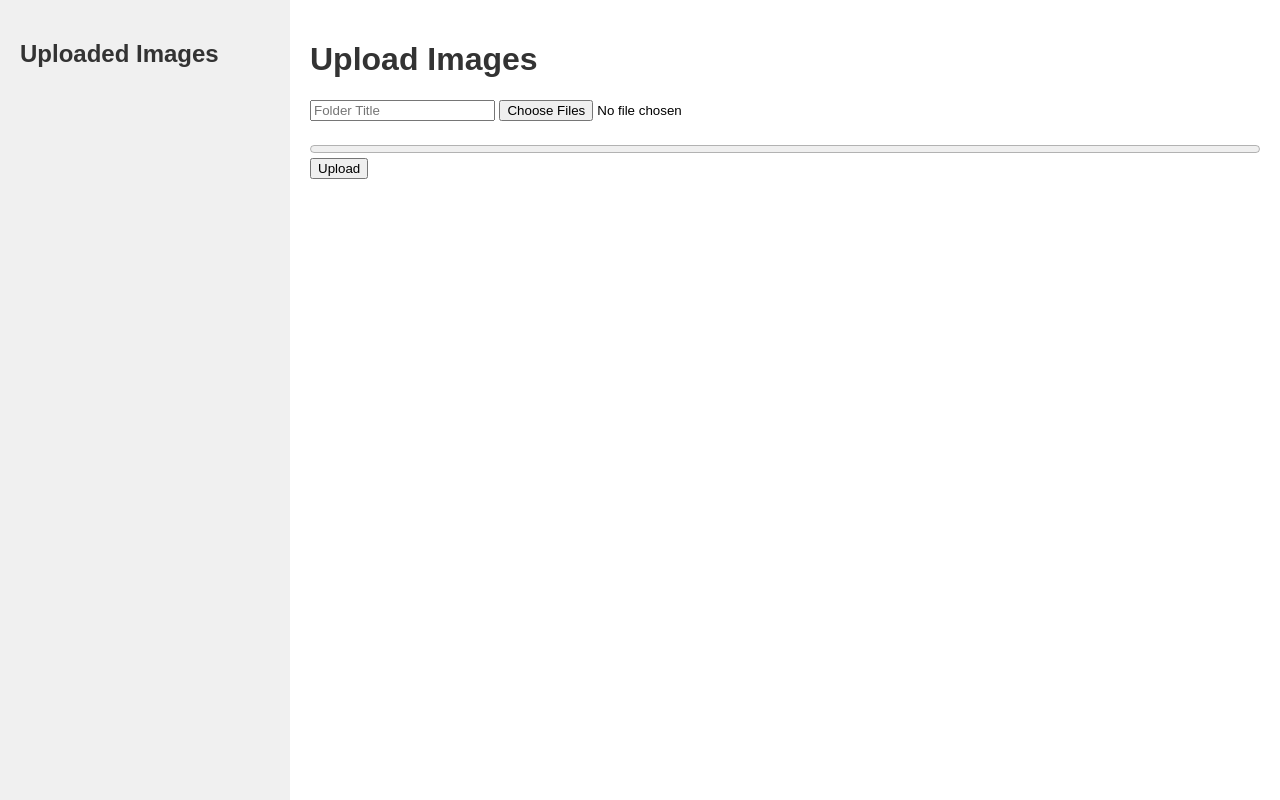
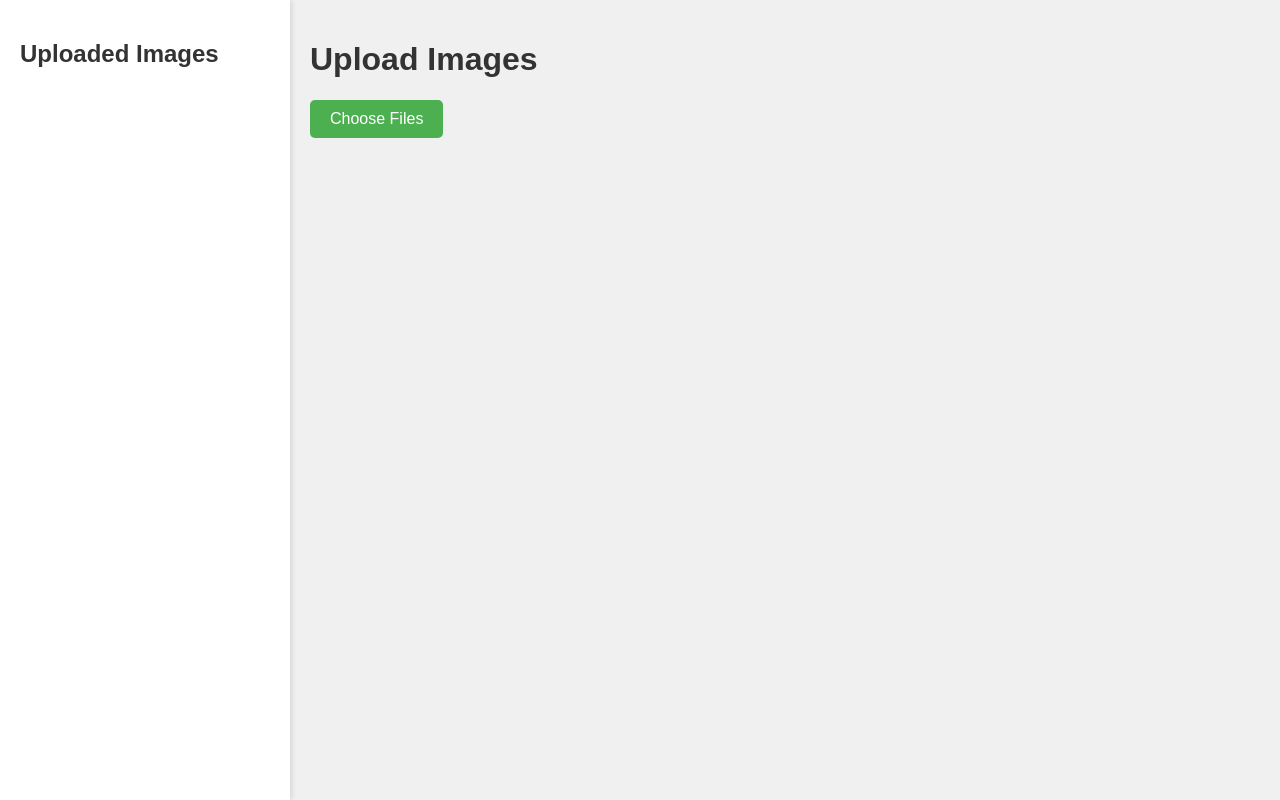
Before and after one commit to Suraj6E/3d-product-visualization, a Flask app: page / in a window 1280 px wide. Run offline with Flask 3, Linux system fonts and the light colour scheme.

Commit message:
update - sidebar now working, new feature - save the pics using save pic button which allows preview and delete before saving

```diff
--- a/app.py
+++ b/app.py
@@ -1,7 +1,6 @@
-from flask import Flask, render_template, request, redirect, url_for, flash, jsonify
+from flask import Flask, render_template, request, redirect, url_for, jsonify, send_from_directory
 import os
 from werkzeug.utils import secure_filename
-from models.template_model import process_images
 
 app = Flask(__name__)
 app.config['UPLOAD_FOLDER'] = 'static/uploads/'
@@ -27,8 +26,7 @@ def index():
 @app.route('/upload', methods=['POST'])
 def upload_images():
     if 'files[]' not in request.files:
-        flash('No file part', 'error')
-        return redirect(url_for('index'))
+        return jsonify({'success': False, 'message': 'No file part'})
 
     files = request.files.getlist('files[]')
     folder_title = request.form.get('folder_title', 'Untitled')
@@ -37,24 +35,28 @@ def upload_images():
     if not os.path.exists(folder_path):
         os.makedirs(folder_path)
 
+    uploaded_files = []
     for file in files:
         if file and file.filename != '':
             filename = secure_filename(file.filename)
             file_path = os.path.join(folder_path, filename)
             file.save(file_path)
+            uploaded_files.append(filename)
 
-    flash('Files uploaded successfully', 'success')
-    return redirect(url_for('index'))
+    return jsonify({'success': True, 'message': 'Files uploaded successfully', 'files': uploaded_files})
 
-@app.route('/delete/<folder>/<filename>', methods=['POST'])
-def delete_image(folder, filename):
-    file_path = os.path.join(app.config['UPLOAD_FOLDER'], folder, filename)
-    if os.path.exists(file_path):
-        os.remove(file_path)
-        flash('Image deleted successfully', 'success')
+@app.route('/get_images/<folder>')
+def get_images(folder):
+    folder_path = os.path.join(app.config['UPLOAD_FOLDER'], folder)
+    if os.path.exists(folder_path):
+        images = [f for f in os.listdir(folder_path) if f.lower().endswith(('.png', '.jpg', '.jpeg', '.gif'))]
+        return jsonify({'success': True, 'images': images})
     else:
-        flash('Image not found', 'error')
-    return redirect(url_for('index'))
+        return jsonify({'success': False, 'message': 'Folder not found'})
+
+@app.route('/get_image/<folder>/<filename>')
+def get_image(folder, filename):
+    return send_from_directory(os.path.join(app.config['UPLOAD_FOLDER'], folder), filename)
 
 if __name__ == '__main__':
     app.run(debug=True)
--- /dev/null
+++ b/folders.json
@@ -0,0 +1 @@
+{"my pic": [], "product names": [], "test": []}
--- a/static/css/styles.css
+++ b/static/css/styles.css
@@ -2,6 +2,7 @@ body {
     font-family: Arial, sans-serif;
     margin: 0;
     padding: 0;
+    background-color: #f0f0f0;
 }
 
 .container {
@@ -11,9 +12,10 @@ body {
 
 .sidebar {
     width: 250px;
-    background-color: #f0f0f0;
+    background-color: #ffffff;
     padding: 20px;
     overflow-y: auto;
+    box-shadow: 2px 0 5px rgba(0,0,0,0.1);
 }
 
 .content {
@@ -26,89 +28,95 @@ h1, h2, h3 {
     color: #333;
 }
 
-form {
+.folder {
+    margin-bottom: 15px;
+    cursor: pointer;
+    padding: 10px;
+    border-radius: 5px;
+    transition: background-color 0.3s ease;
+}
+
+.folder:hover {
+    background-color: #f0f0f0;
+}
+
+#upload-area, #folder-save-area {
     margin-bottom: 20px;
 }
 
-.folder {
-    margin-bottom: 15px;
+#folder-title {
+    width: calc(100% - 22px);
+    padding: 10px;
+    margin-bottom: 10px;
+    border: 1px solid #ddd;
+    border-radius: 5px;
 }
 
-.folder h3 {
-    margin-bottom: 5px;
+.custom-file-upload, .save-btn {
+    display: inline-block;
+    padding: 10px 20px;
+    cursor: pointer;
+    background-color: #4CAF50;
+    color: white;
+    border: none;
+    border-radius: 5px;
+    transition: background-color 0.3s ease;
 }
 
-.folder ul {
-    list-style-type: none;
-    padding-left: 10px;
-}
-
-.gallery {
-    display: flex;
-    flex-wrap: wrap;
-    gap: 20px;
-}
-
-.image-container {
-    border: 1px solid #ddd;
-    padding: 10px;
-    border-radius: 8px;
-    background-color: #f9f9f9;
-    text-align: center;
-}
-
-.image-container img {
-    max-width: 100%;
-    height: auto;
-    border-radius: 8px;
-}
-
-.alert {
-    padding: 10px;
-    margin-bottom: 15px;
-    border-radius: 4px;
-}
-
-.alert-success {
-    background-color: #d4edda;
-    border-color: #c3e6cb;
-    color: #155724;
-}
-
-.alert-error {
-    background-color: #f8d7da;
-    border-color: #f5c6cb;
-    color: #721c24;
+.custom-file-upload:hover, .save-btn:hover {
+    background-color: #45a049;
 }
 
 #preview {
     display: flex;
     flex-wrap: wrap;
     gap: 10px;
-    margin-top: 10px;
+    margin-top: 20px;
 }
 
-#preview img {
-    max-width: 100px;
-    max-height: 100px;
-    object-fit: cover;
+.preview-image-container {
+    position: relative;
+    width: 100px;
+    height: 100px;
 }
 
-#upload-progress {
+.preview-image {
     width: 100%;
-    margin-top: 10px;
+    height: 100%;
+    object-fit: cover;
+    border-radius: 5px;
 }
 
-.delete-btn {
-    background-color: #dc3545;
-    color: white;
+.remove-image {
+    position: absolute;
+    top: 5px;
+    right: 5px;
+    background-color: rgba(255, 255, 255, 0.7);
     border: none;
-    padding: 5px 10px;
-    border-radius: 4px;
+    border-radius: 50%;
+    width: 20px;
+    height: 20px;
+    font-size: 12px;
+    line-height: 20px;
+    text-align: center;
     cursor: pointer;
-    margin-top: 5px;
 }
 
-.delete-btn:hover {
-    background-color: #c82333;
+#gallery {
+    display: grid;
+    grid-template-columns: repeat(auto-fill, minmax(200px, 1fr));
+    gap: 20px;
+    margin-top: 20px;
 }
+
+.gallery-image {
+    width: 100%;
+    height: 200px;
+    object-fit: cover;
+    border-radius: 5px;
+    transition: transform 0.3s ease;
+}
+
+.gallery-image:hover {
+    transform: scale(1.05);
+}
--- a/static/js/script.js
+++ b/static/js/script.js
@@ -1,45 +1,112 @@
 document.addEventListener('DOMContentLoaded', (event) => {
     const fileInput = document.getElementById('file-input');
+    const folderTitle = document.getElementById('folder-title');
     const preview = document.getElementById('preview');
-    const uploadForm = document.getElementById('upload-form');
-    const uploadProgress = document.getElementById('upload-progress');
+    const gallery = document.getElementById('gallery');
+    const foldersList = document.getElementById('folders-list');
+    const saveFolderBtn = document.getElementById('save-folder');
+    const folderSaveArea = document.getElementById('folder-save-area');
+
+    let selectedFiles = [];
 
     fileInput.addEventListener('change', function(e) {
+        const newFiles = Array.from(this.files);
+        selectedFiles = [...selectedFiles, ...newFiles];
+        updatePreview();
+        folderSaveArea.style.display = 'block';
+    });
+
+    saveFolderBtn.addEventListener('click', function() {
+        if (selectedFiles.length > 0 && folderTitle.value) {
+            uploadFiles(selectedFiles, folderTitle.value);
+        } else {
+            alert('Please select files and enter a folder title before saving.');
+        }
+    });
+
+    foldersList.addEventListener('click', function(e) {
+        if (e.target.closest('.folder')) {
+            const folderName = e.target.closest('.folder').dataset.folder;
+            displayFolderImages(folderName);
+        }
+    });
+
+    function updatePreview() {
         preview.innerHTML = '';
-        for (let i = 0; i < this.files.length; i++) {
-            const file = this.files[i];
-            if (!file.type.startsWith('image/')){ continue }
+        selectedFiles.forEach((file, index) => {
+            const container = document.createElement('div');
+            container.className = 'preview-image-container';
+
             const img = document.createElement('img');
+            img.className = 'preview-image';
             img.file = file;
-            preview.appendChild(img);
+
+            const removeBtn = document.createElement('button');
+            removeBtn.className = 'remove-image';
+            removeBtn.innerHTML = 'X';
+            removeBtn.addEventListener('click', () => removeImage(index));
+
+            container.appendChild(img);
+            container.appendChild(removeBtn);
+            preview.appendChild(container);
 
             const reader = new FileReader();
             reader.onload = (function(aImg) { return function(e) { aImg.src = e.target.result; }; })(img);
             reader.readAsDataURL(file);
+        });
+    }
+
+    function removeImage(index) {
+        selectedFiles.splice(index, 1);
+        updatePreview();
+        if (selectedFiles.length === 0) {
+            folderSaveArea.style.display = 'none';
         }
-    });
+    }
 
-    uploadForm.addEventListener('submit', function(e) {
-        e.preventDefault();
-        const xhr = new XMLHttpRequest();
-        const formData = new FormData(this);
+    function uploadFiles(files, folderTitle) {
+        const formData = new FormData();
+        formData.append('folder_title', folderTitle);
+        files.forEach(file => {
+            formData.append('files[]', file);
+        });
 
-        xhr.upload.onprogress = function(e) {
-            if (e.lengthComputable) {
-                const percentComplete = (e.loaded / e.total) * 100;
-                uploadProgress.value = percentComplete;
+        fetch('/upload', {
+            method: 'POST',
+            body: formData
+        })
+        .then(response => response.json())
+        .then(data => {
+            if (data.success) {
+                alert('Files uploaded successfully');
+                location.reload();
+            } else {
+                alert('Error uploading files');
             }
-        };
+        })
+        .catch(error => {
+            console.error('Error:', error);
+            alert('An error occurred during the upload');
+        });
+    }
 
-        xhr.onload = function() {
-            if (xhr.status === 200) {
-                window.location.reload();
-            } else {
-                alert('An error occurred during the upload. Please try again.');
-            }
-        };
-
-        xhr.open('POST', this.action, true);
-        xhr.send(formData);
-    });
+    function displayFolderImages(folderName) {
+        gallery.innerHTML = '';
+        fetch(`/get_images/${folderName}`)
+            .then(response => response.json())
+            .then(data => {
+                if (data.success) {
+                    data.images.forEach(image => {
+                        const img = document.createElement('img');
+                        img.src = `/get_image/${folderName}/${image}`;
+                        img.alt = image;
+                        img.className = 'gallery-image';
+                        gallery.appendChild(img);
+                    });
+                } else {
+                    console.error('Error:', data.message);
+                }
+            })
+            .catch(error => console.error('Error:', error));
+    }
 });
--- a/templates/index.html
+++ b/templates/index.html
@@ -10,35 +10,30 @@
     <div class="container">
         <aside class="sidebar">
             <h2>Uploaded Images</h2>
-            {% for folder, images in folders.items() %}
-                <div class="folder">
-                    <h3>{{ folder }}</h3>
-                    <ul>
-                        {% for image in images %}
-                            <li>{{ image }}</li>
-                        {% endfor %}
-                    </ul>
-                </div>
-            {% endfor %}
+            <div id="folders-list">
+                {% for folder, images in folders.items() %}
+                    <div class="folder" data-folder="{{ folder }}">
+                        <h3>{{ folder }}</h3>
+                    </div>
+                {% endfor %}
+            </div>
         </aside>
         <main class="content">
             <h1>Upload Images</h1>
 
-            {% with messages = get_flashed_messages(with_categories=true) %}
-                {% if messages %}
-                    {% for category, message in messages %}
-                        <div class="alert alert-{{ category }}">{{ message }}</div>
-                    {% endfor %}
-                {% endif %}
-            {% endwith %}
+            <div id="upload-area">
+                <label for="file-input" class="custom-file-upload">
+                    Choose Files
+                </label>
+                <input type="file" id="file-input" multiple accept="image/*" style="display:none;">
+            </div>
 
-            <form action="{{ url_for('upload_images') }}" method="post" enctype="multipart/form-data" id="upload-form">
-                <input type="text" name="folder_title" placeholder="Folder Title" required>
-                <input type="file" name="files[]" multiple id="file-input" accept="image/*">
-                <div id="preview"></div>
-                <progress id="upload-progress" max="100" value="0"></progress>
-                <input type="submit" value="Upload">
-            </form>
+            <div id="preview"></div>
+
+            <div id="folder-save-area" style="display:none;">
+                <input type="text" id="folder-title" placeholder="Folder Title" required>
+                <button id="save-folder" class="save-btn">Save Images to Folder</button>
+            </div>
 
             <div id="gallery"></div>
         </main>
```
